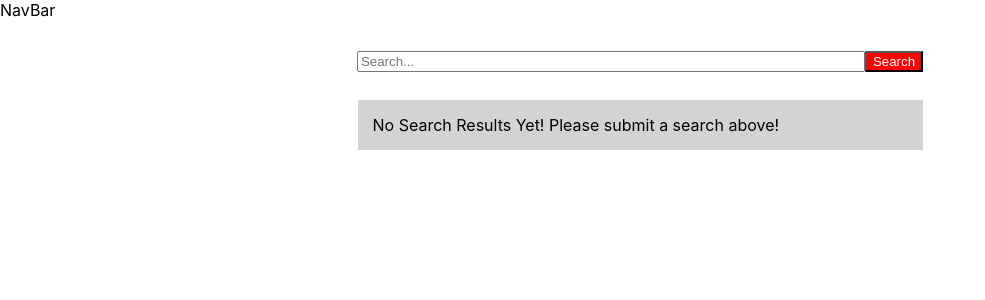
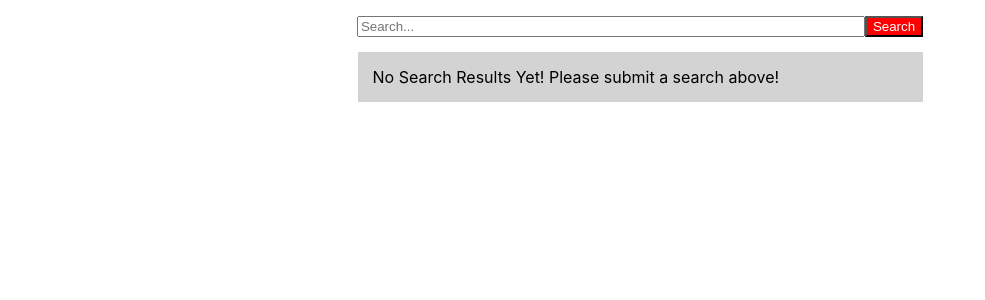
Before and after one commit to MiltonClark2/React-Youtube-Project-Prompt, a React (Create React App) app: page / in a window 1280 px wide. Shown: the top 300 px of the page, without its empty margins (0-985 px from the left). Built offline with nearby package versions, Linux system fonts and the light colour scheme.

Commit message:
Add - handleUserInput and handleOnSubmit, setup fetch and search results page, Css for page layout

```diff
--- a/src/App.css
+++ b/src/App.css
@@ -1,12 +1,10 @@
-.App {
-  display: grid;
-  grid-template-rows: repeat(3, 1fr);
-  grid-column-gap: 0px;
-  grid-row-gap: 0px;
-  }
+
+
 
 #search-container {
   text-align: center;
+  padding: 10px;
+  margin: 5px;
 }
 
 #search-box {
@@ -20,9 +18,6 @@
   background-color: red;
 }
 
-#display-container {
-  text-align: left;
-}
 
 
 #search-results p {
@@ -33,3 +28,25 @@
   height: 35px;
   margin: 0 auto;
 }
+
+#video-results {
+  grid-area: results;
+}
+
+#videos{
+  display: grid;
+  grid-template-columns: 1fr 1fr;
+}
+
+.video{
+  margin: 10px;
+}
+
+.image{
+  margin: 10px;
+}
+
+.title{
+  margin: 10px;
+  padding: 5px;
+}
--- a/src/App.js
+++ b/src/App.js
@@ -1,56 +1,21 @@
 
 import { Component } from 'react';
 import './App.css';
+import Home from './components/Home';
 
 class App extends Component{
   constructor(){
     super()
-    this.state = {
-      searchInputValue: "",
-      fetchData: [],
-
-    }
   }
 
-  handleOnSubmit = (e) => {
-    e.preventDefault();
 
 
-  }
 
-  handleUserInput = (e) => {
-    this.setState({
-      [this.searchInputValue]: e.target.value
-    })
-  }
 
   render(){
     return(
       <div className="App">
-        <div id="navbar-container">
-          NavBar
-        </div>
-
-        <div id="search-container">
-          <form id="search-form">
-            <input
-              id="search-box"
-              type="text"
-              placeholder="Search..."
-              value={this.searchInputValue}
-              onInput={this.handleUserInput}
-            />
-            <button id="search-button" onClick={this.handleOnSubmit}>Search</button>
-          </form>
-        </div>
-
-        <div id="display-container">
-          <div id="search-results">
-            <p>
-              No Search Results Yet! Please submit a search above!
-            </p>
-          </div>
-        </div>
+        <Home />
 
 
       </div>
--- a/src/components/Home.js
+++ b/src/components/Home.js
@@ -0,0 +1,87 @@
+import { Component } from "react";
+
+
+
+class Home extends Component{
+    constructor(){
+        super()
+        this.state = {
+            searchInputValue: "",
+            fetchData: [],
+        }
+    }
+
+
+    handleUserInput = (e) => {
+        this.setState({
+          searchInputValue: e.target.value
+        })
+      };
+
+
+    handleOnSubmit = (e) => {
+        e.preventDefault();
+
+        fetch (
+            `https://www.googleapis.com/youtube/v3/search?part=snippet&maxResults=10&q=${this.state.searchInputValue}&type=video&key=${process.env.REACT_APP_API_KEY}`
+            ).then((res)=>{
+                return res.json();
+            }).then((data)=>{
+                this.setState({
+                    fetchData: data.items,
+                    searchInputValue:"",
+
+                });
+            });
+      };
+
+
+    render(){
+        let videos = this.state.fetchData.map((video)=>{
+            return(
+                <div>
+                    <div className="video">
+                        <div className="image">
+                            <img src={video.snippet.thumbnails.high.url} alt={video.snippet.title} />
+                        </div>
+                        <div className="title">
+                            {video.snippet.title}
+                        </div>
+                    </div>
+                </div>
+            )
+        })
+
+        return(
+            <div>
+                <div id="search-container">
+                    <form id="search-form" onSubmit={this.handleOnSubmit}>
+                        <input
+                            id="search-box"
+                            type="text"
+                            placeholder="Search..."
+                            value={this.searchInputValue}
+                            onChange={this.handleUserInput}
+                        />
+                        <button id="search-button" type="submit">Search</button>
+                    </form>
+                </div>
+
+                <div id="search-results">
+                    <p>
+                        No Search Results Yet! Please submit a search above!
+                    </p>
+                </div>
+
+
+
+                    <div id="video-results">
+                        <div id="videos">{videos}</div>
+                    </div>
+            </div>
+
+        )
+    }
+}
+
+export default Home;
--- a/src/index.js
+++ b/src/index.js
@@ -3,10 +3,13 @@ import ReactDOM from 'react-dom';
 import './index.css';
 import App from './App';
 import reportWebVitals from './reportWebVitals';
+import {BrowserRouter as Router} from 'react-router-dom'
 
 ReactDOM.render(
   <React.StrictMode>
-    <App />
+    <Router>
+      <App />
+    </Router>
   </React.StrictMode>,
   document.getElementById('root')
 );
```
